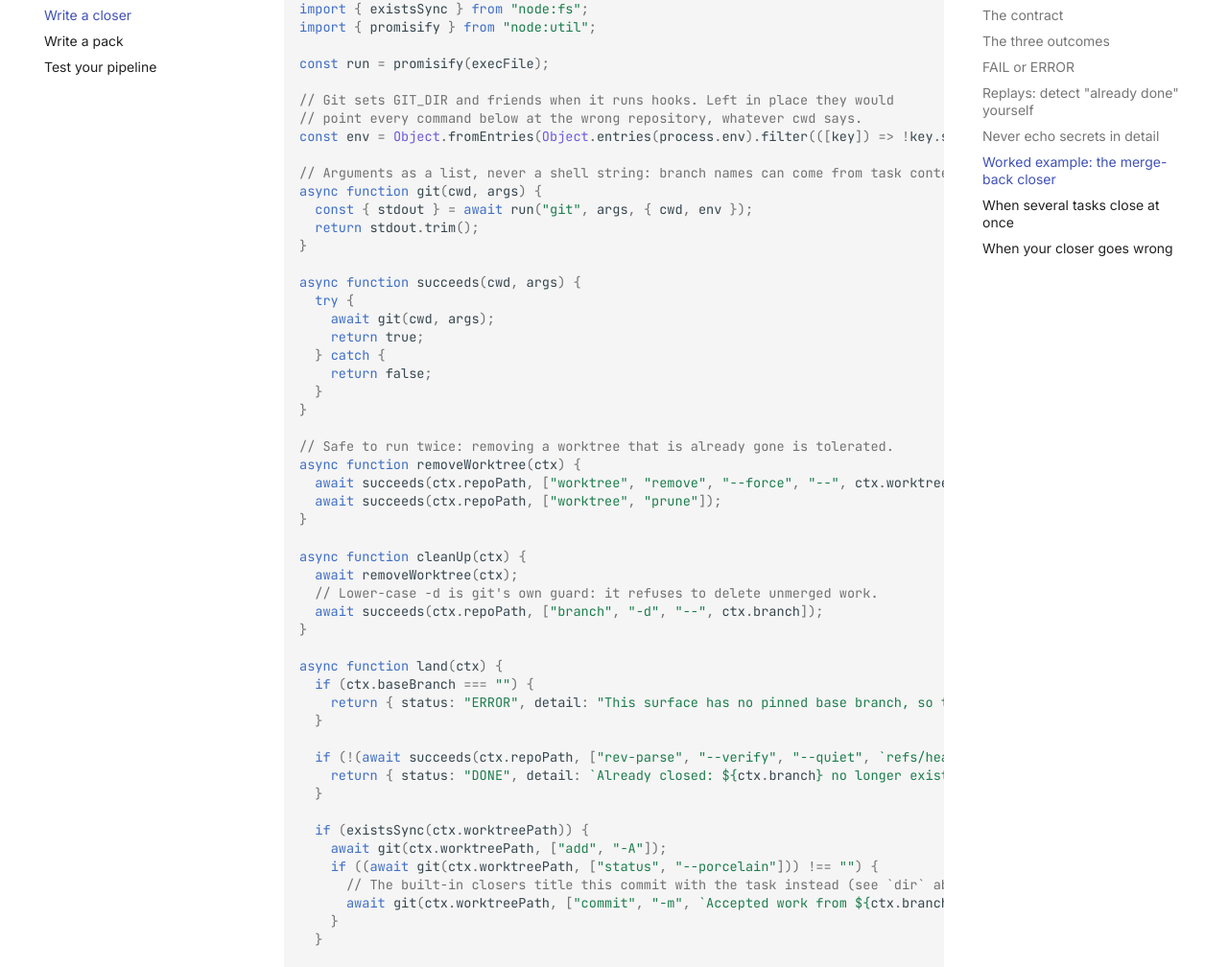
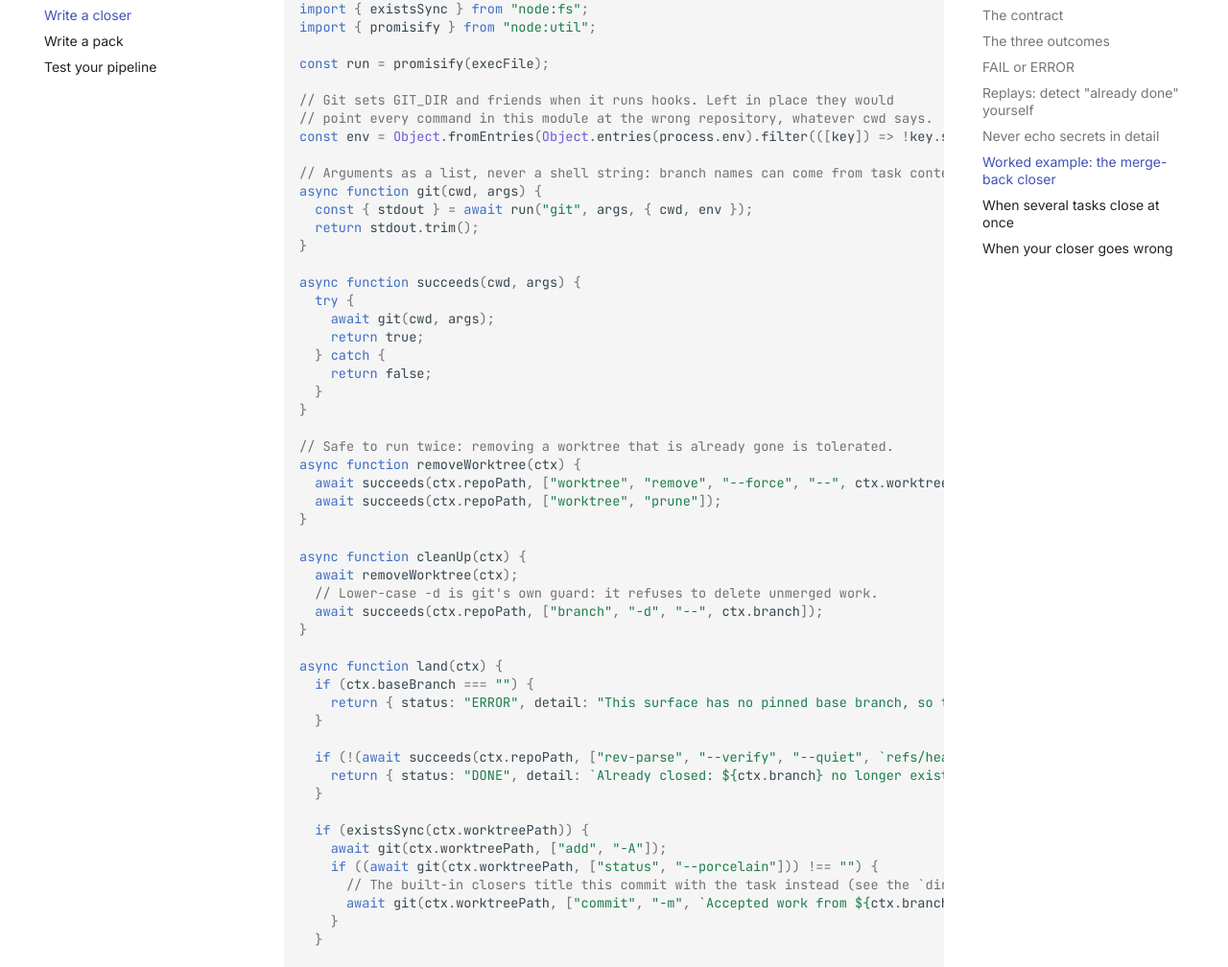
Before and after one commit to jorjives/delivery-service, an MkDocs documentation site: the page built from docs/writing-a-closer.md, in a window 1280 px wide and 1400 px high, scrolled down 5762 px. Shown: the part 146-1154 px from the top of the window at 96% size. Built offline with MkDocs 1.6.1 and Material for MkDocs 9.7.7, drawn with Linux system fonts in a browser that asks for light colours; comment, search, counter and statistics services are not loaded.

Commit message:
Name the sections the closer guide's code comments refer to
The last two directional references in the guide were comments inside the sample code.

Co-Authored-By: Claude Sonnet 5.5 <noreply@anthropic.com>

```diff
--- a/docs/writing-a-closer.md
+++ b/docs/writing-a-closer.md
@@ -213,7 +213,7 @@ import { promisify } from "node:util";
 const run = promisify(execFile);
 
 // Git sets GIT_DIR and friends when it runs hooks. Left in place they would
-// point every command below at the wrong repository, whatever cwd says.
+// point every command in this module at the wrong repository, whatever cwd says.
 const env = Object.fromEntries(Object.entries(process.env).filter(([key]) => !key.startsWith("GIT_")));
 
 // Arguments as a list, never a shell string: branch names can come from task content.
@@ -255,7 +255,7 @@ async function land(ctx) {
   if (existsSync(ctx.worktreePath)) {
     await git(ctx.worktreePath, ["add", "-A"]);
     if ((await git(ctx.worktreePath, ["status", "--porcelain"])) !== "") {
-      // The built-in closers title this commit with the task instead (see `dir` above).
+      // The built-in closers title this commit with the task instead (see the `dir` row of the context table).
       await git(ctx.worktreePath, ["commit", "-m", `Accepted work from ${ctx.branch}`]);
     }
   }
```
